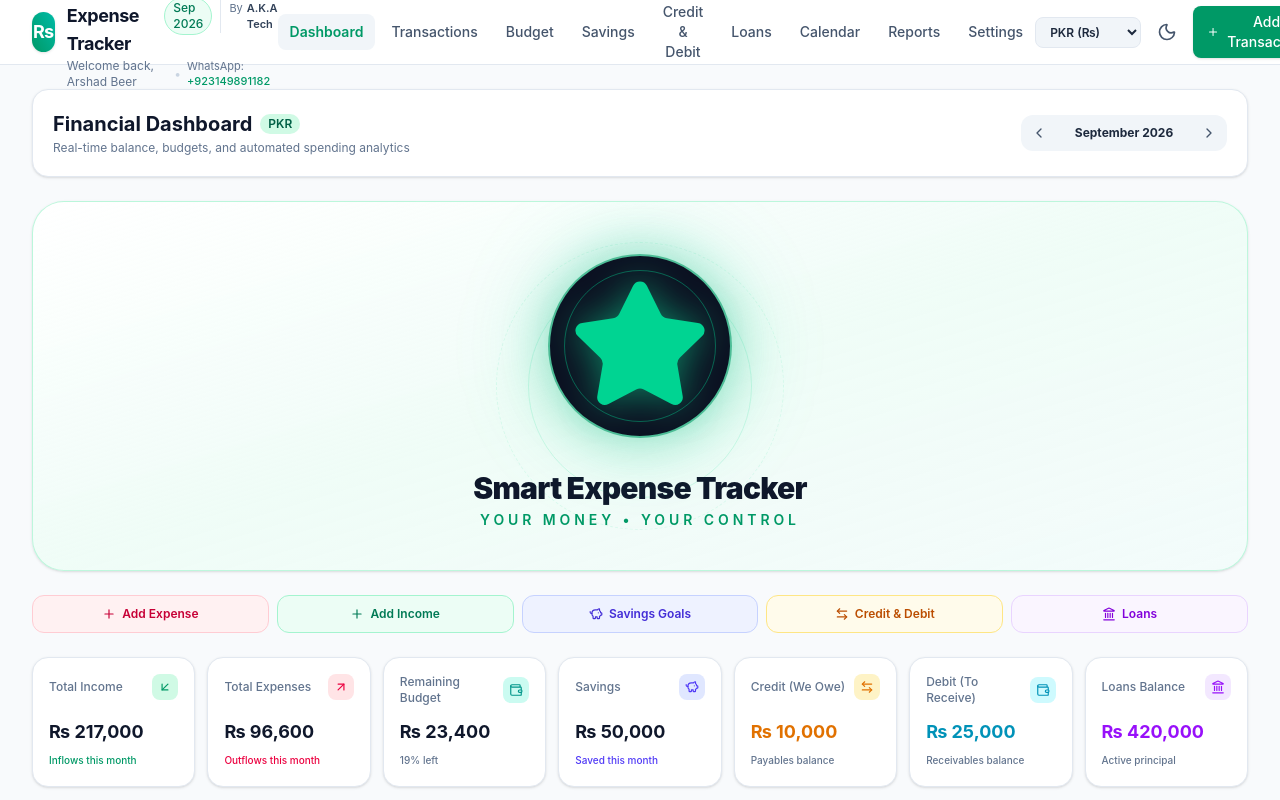
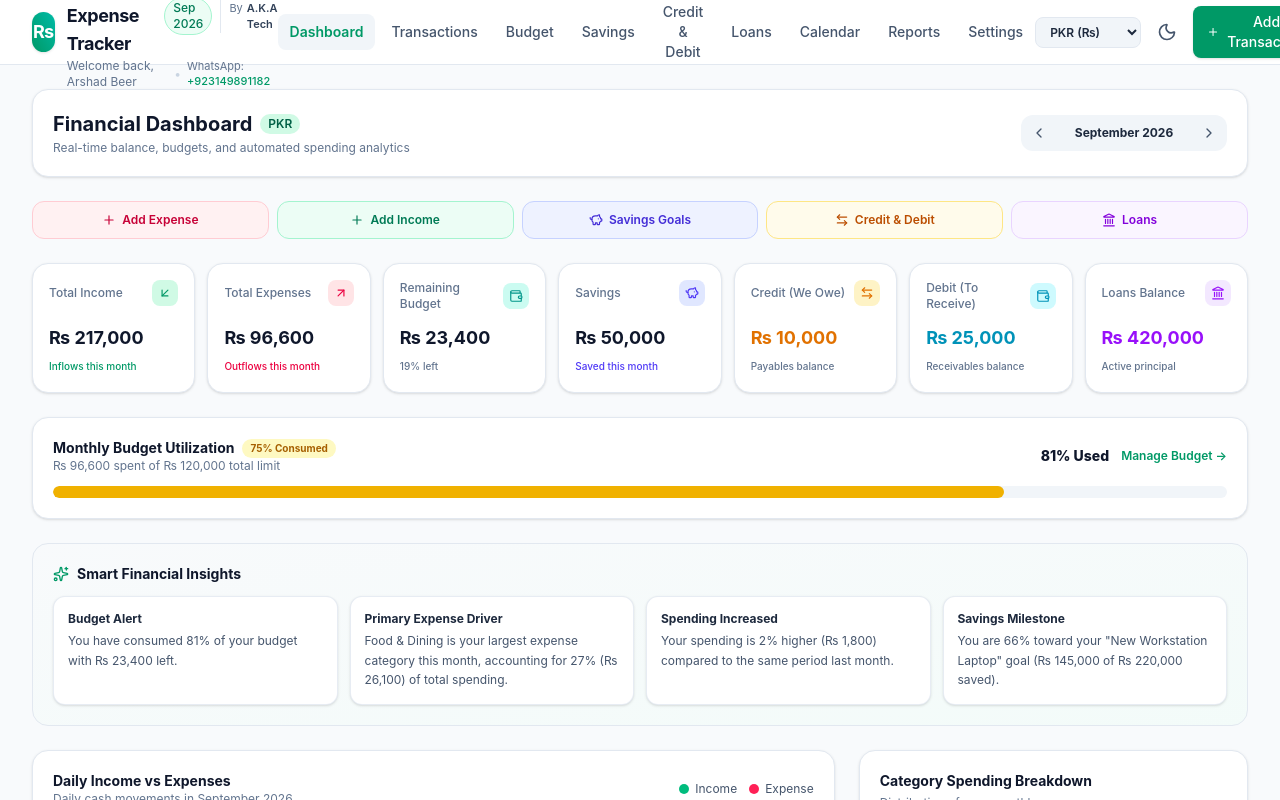
Before and after one commit to arshadldbr/Smart-Expense, a React (Vite) app: page / in a window 1280 px wide. Shown: the top 800 px of the page. Built offline with nearby package versions, Linux system fonts and the light colour scheme.

Commit message:
Update via Repo Sync

```diff
--- a/src/components/DashboardView.tsx
+++ b/src/components/DashboardView.tsx
@@ -14,7 +14,6 @@ import {
   Plus,
   Receipt,
   Calendar,
-  Star,
 } from 'lucide-react';
 import {
   ResponsiveContainer,
@@ -134,39 +133,6 @@ export const DashboardView: React.FC<DashboardViewProps> = ({
           </button>
         </div>
       </div>
-
-      {/* Giant Center Star Brand Mark */}
-      <section
-        id="giant-star-logo"
-        className="relative overflow-hidden rounded-[2rem] border border-emerald-200/70 dark:border-emerald-900/60 bg-gradient-to-br from-white via-emerald-50/70 to-teal-50/60 dark:from-slate-950 dark:via-emerald-950/30 dark:to-slate-900 px-6 py-8 sm:py-10 shadow-sm"
-      >
-        <div className="pointer-events-none absolute inset-0 opacity-40 dark:opacity-30">
-          <div className="absolute left-1/2 top-1/2 h-56 w-56 -translate-x-1/2 -translate-y-1/2 rounded-full border border-emerald-300/60 dark:border-emerald-500/30" />
-          <div className="absolute left-1/2 top-1/2 h-72 w-72 -translate-x-1/2 -translate-y-1/2 rounded-full border border-dashed border-emerald-300/40 dark:border-emerald-500/20" />
-        </div>
-
-        <div className="relative flex flex-col items-center justify-center text-center">
-          <div className="relative flex h-44 w-44 sm:h-52 sm:w-52 items-center justify-center">
-            <div className="absolute inset-0 rounded-full bg-emerald-400/20 blur-2xl dark:bg-emerald-500/20" />
-            <div className="absolute inset-3 rounded-full border-2 border-emerald-300/80 bg-slate-950/95 shadow-[0_0_45px_rgba(16,185,129,0.35)] dark:border-emerald-500/60" />
-            <div className="absolute inset-7 rounded-full border border-emerald-400/40" />
-            <Star
-              aria-label="Smart Expense Tracker star logo"
-              className="relative z-10 h-28 w-28 sm:h-36 sm:w-36 text-emerald-400 drop-shadow-[0_0_18px_rgba(16,185,129,0.65)]"
-              fill="currentColor"
-              strokeWidth={1.5}
-            />
-          </div>
-          <div className="mt-5">
-            <div className="text-2xl sm:text-3xl font-black tracking-tight text-slate-900 dark:text-white">
-              Smart Expense Tracker
-            </div>
-            <div className="mt-1 text-xs sm:text-sm font-semibold uppercase tracking-[0.28em] text-emerald-600 dark:text-emerald-400">
-              Your Money • Your Control
-            </div>
-          </div>
-        </div>
-      </section>
 
       {/* Quick Action Buttons Bar (PRD Section 42) */}
       <div className="grid grid-cols-2 sm:grid-cols-5 gap-2">
```
